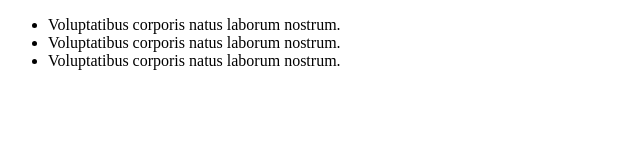
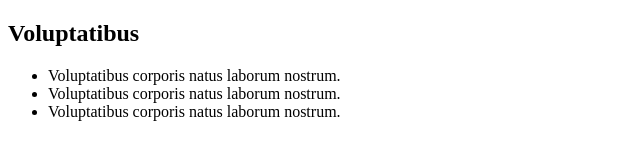
Before and after one commit to Art-Smirnov/test, a plain HTML site: page index.html in a window 1280 px wide. Shown: the whole page, without its empty margins (0-640 px from the left). Drawn offline with Linux system fonts and the light colour scheme.

Commit message:
добавляет заголовок секции

```diff
--- a/index.html
+++ b/index.html
@@ -7,6 +7,7 @@
   </head>
   <body>
     <section class="section-stulkivskaia">
+      <h2 class="section-header">Voluptatibus</h2>
       <ul>
         <li>Voluptatibus corporis natus laborum nostrum.</li>
         <li>Voluptatibus corporis natus laborum nostrum.</li>
```
